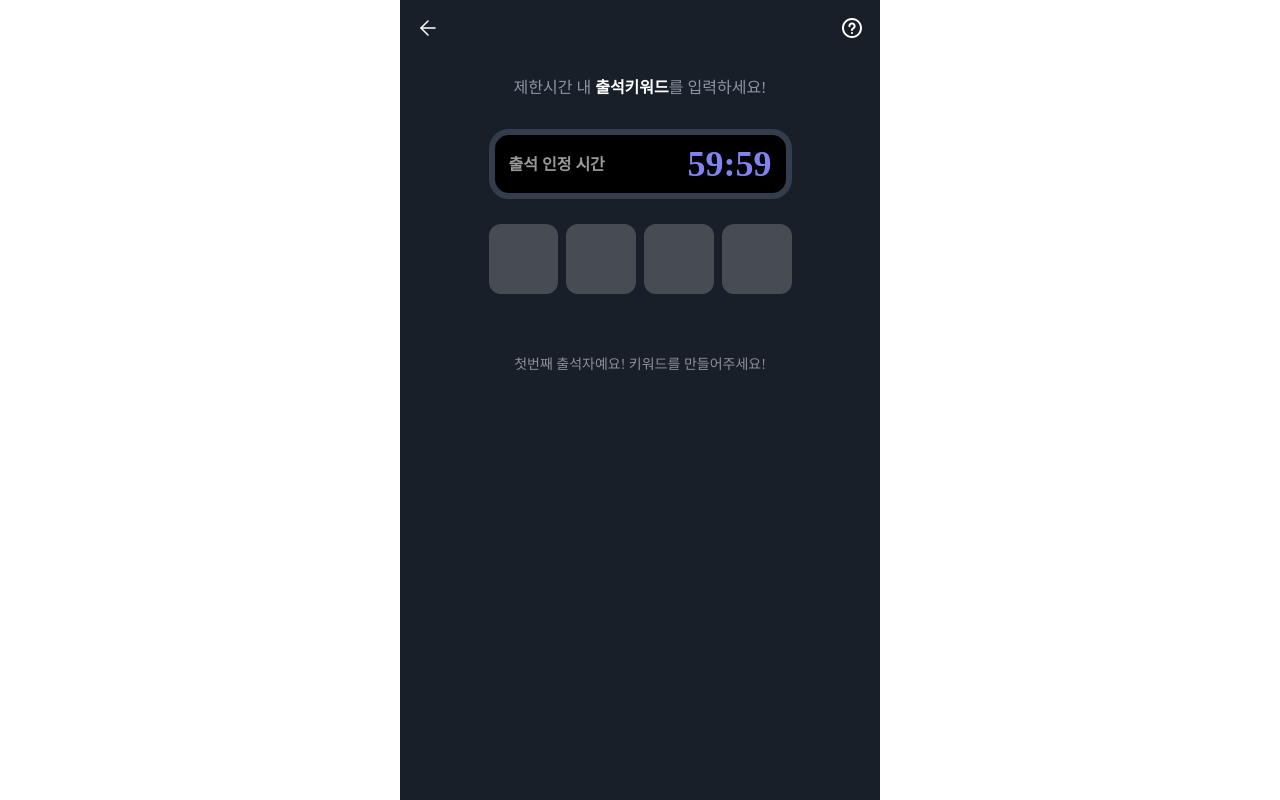
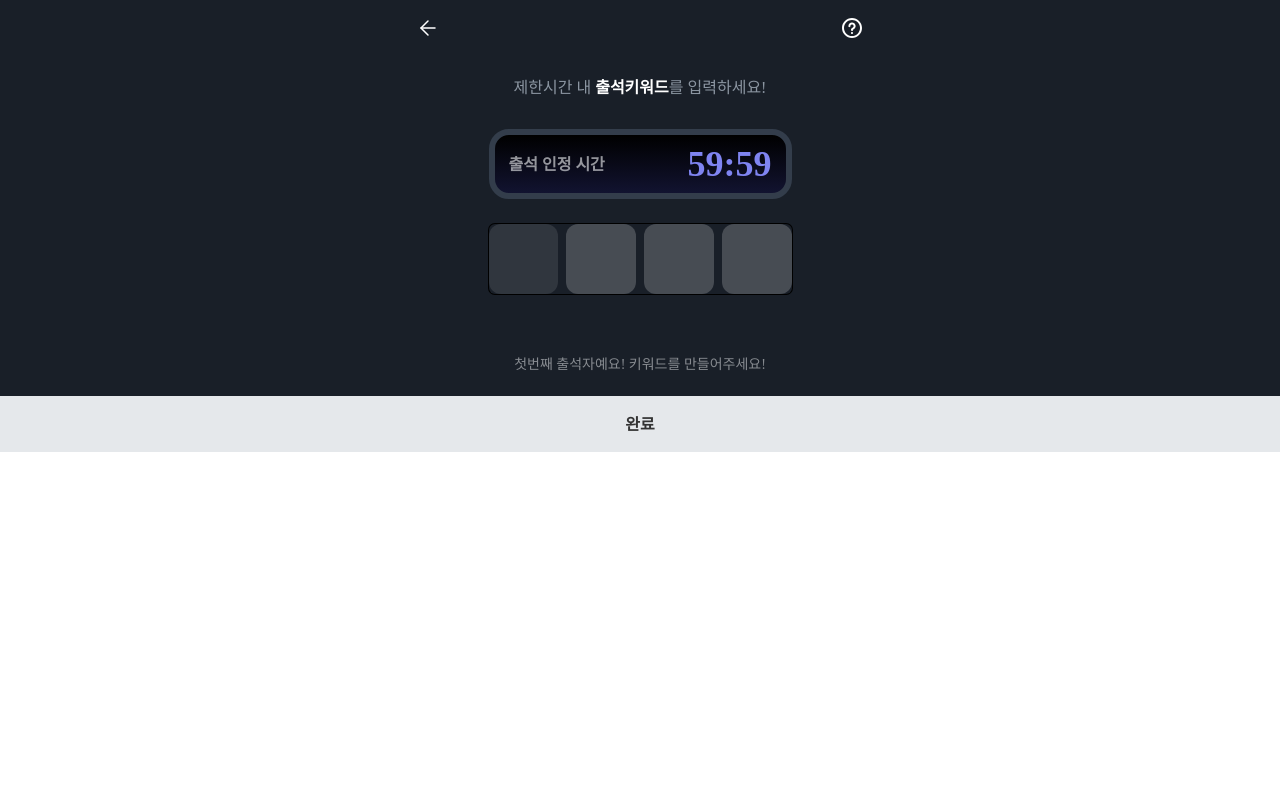
Before and after one commit to mash-up-kr/moit-web, a React (Vite) app: page /attendance in a window 1280 px wide. Built offline with nearby package versions, Linux system fonts and the light colour scheme; a web font is replaced by a local one; what emotion-normalize would draw is missing.

Commit message:
✨ feat: 출석 체크 화면 UI 생성

```diff
--- a/src/components/AttendanceInput.tsx
+++ b/src/components/AttendanceInput.tsx
@@ -1,10 +1,21 @@
-import { Input } from '@chakra-ui/react';
+import { ReactNode } from 'react';
+import {
+  Input as ChakraInput,
+  InputProps as ChakraInputProps,
+} from '@chakra-ui/react';
 import theme from '@styles/theme';
 
-const AttendanceInput = () => {
-  console.log('hit');
+interface AttendanceInputProps extends ChakraInputProps {
+  value: string;
+  bgColor: string;
+  displayInput?: ReactNode;
+}
+
+const AttendanceInput = ({ value, bgColor }: AttendanceInputProps) => {
   return (
-    <Input
+    <ChakraInput
+      value={value}
+      onChange={() => {}}
       w="100%"
       h="70px"
       bg="blue.500"
@@ -15,7 +26,7 @@ const AttendanceInput = () => {
       fontFamily={'body'}
       fontWeight={'700'}
       lineHeight={'32px'}
-      backgroundColor={'#FFFFFF33'}
+      backgroundColor={bgColor}
       border="hidden"
       borderRadius={'12px'}
     />
--- a/src/components/Text.tsx
+++ b/src/components/Text.tsx
@@ -8,6 +8,7 @@ import theme, { FontKeyType, PalleteValueType, fonts } from '@styles/theme';
 interface TextProps extends ChakraTextProps {
   type: FontKeyType;
   color?: PalleteValueType;
+  opacity?: string;
 }
 
 const Text = ({
@@ -15,6 +16,7 @@ const Text = ({
   children,
   display = 'block',
   color = theme.colors.text.general,
+  opacity = '1',
   ...restProps
 }: PropsWithChildren<TextProps>) => {
   return (
@@ -22,6 +24,7 @@ const Text = ({
       display={display}
       color={color}
       css={fonts[type]}
+      opacity={opacity}
       {...restProps}
     >
       {children}
--- a/src/screens/AttendanceKeyword.tsx
+++ b/src/screens/AttendanceKeyword.tsx
@@ -1,4 +1,5 @@
-import { Container, Flex, Grid } from '@chakra-ui/react';
+import { useEffect, useRef, useState } from 'react';
+import { Box, Button, Container, Flex, Grid, Input } from '@chakra-ui/react';
 import theme from '@styles/theme';
 import AttendanceInput from '@components/AttendanceInput';
 import ScreenHeader from '@components/ScreenHeader';
@@ -6,10 +7,51 @@ import SvgIcon from '@components/SvgIcon';
 import Text from '@components/Text';
 
 const AttendanceKeyword = () => {
-  console.log('hit');
+  const [answer, setAnswer] = useState('');
+  const [answerList, setAnswerList] = useState(['', '', '', '']);
+
+  const inputRef = useRef<HTMLInputElement | null>(null);
+
+  useEffect(() => {
+    if (inputRef.current) {
+      inputRef.current.focus();
+    }
+  }, []);
+
+  useEffect(() => {
+    setAnswerList([
+      answer.substring(0, 1),
+      answer.substring(1, 2),
+      answer.substring(2, 3),
+      answer.substring(3, 4),
+    ]);
+  }, [answer]);
+
+  const handleAnswer = (value: string) => {
+    if (value !== '') {
+      setAnswer(value);
+    }
+  };
+
+  const handleKeyDown = (e: React.KeyboardEvent<HTMLInputElement>) => {
+    if (e.key == 'Backspace') {
+      setAnswer('');
+    }
+  };
+
+  const handleBgColor = (index: number) => {
+    if (index === 0) return '#FFFFFF1A';
+    return answer.length > index ? '#FFFFFF1A' : '#FFFFFF33';
+  };
+
+  const disabled = answer.length !== 4;
+
+  console.log(answer.length);
+
   return (
     <>
-      <Container bgColor={theme.colors.background.black} height={'100vh'}>
+      <Box bgColor={theme.colors.background.black}>
+        <Container>
           <ScreenHeader
             title={''}
             leftIcon={
@@ -37,35 +79,83 @@ const AttendanceKeyword = () => {
               p={'4px 14px'}
               justifyContent={'space-between'}
               alignItems={'center'}
-            style={{
-              background:
-                'linear-gradient(0deg, black 0%, black 100%), linear-gradient(360deg, rgba(88, 95, 240, 0.20) 0%, rgba(88, 95, 240, 0) 100%)',
-            }}
+              bg="linear-gradient(0deg, rgba(88, 95, 240, 0.20) 0%, rgba(88, 95, 240, 0.00) 100%), #000"
             >
-            <Text type="h6" style={{ color: 'rgba(255, 255, 255, 0.60)' }}>
+              <Text type="h6" color={theme.palette.gray100} opacity="0.6">
                 출석 인정 시간
               </Text>
               <Text type={'h1'} color={theme.palette.blue500}>
                 59:59
               </Text>
             </Flex>
+            <Box>
+              <Input
+                position={'absolute'}
+                onChange={(e) => handleAnswer(e.target.value)}
+                w={'303px'}
+                bg={'transparent'}
+                border={'none'}
+                fontSize={'32px'}
+                fontWeight={'700'}
+                letterSpacing={'51px'}
+                h={'70px'}
+                p={'0px 19px'}
+                outline={'none'}
+                focusBorderColor="none"
+                textDecorationLine={'none'}
+                textDecor={'none'}
+                cursor={'none'}
+                textDecoration={'none'}
+                color={'rgba(0, 0, 0, 0)'}
+                style={{ caretColor: 'transparent' }}
+                mt={'25px'}
+                zIndex={'30'}
+                maxLength={4}
+                onKeyDown={handleKeyDown}
+                ref={inputRef}
+              ></Input>
               <Grid
                 w={'303px'}
                 templateColumns="repeat(4, 1fr)"
                 gap={'8px'}
                 mt={'25px'}
-            mb={'60px'}
+                position={'relative'}
               >
-            <AttendanceInput />
-            <AttendanceInput />
-            <AttendanceInput />
-            <AttendanceInput />
+                {answerList.map((ans, idx) => (
+                  <AttendanceInput
+                    key={idx}
+                    value={ans}
+                    bgColor={handleBgColor(idx)}
+                  />
+                ))}
               </Grid>
-          <Text type="p3" color={'rgba(255, 255, 255, 0.50)'}>
+            </Box>
+            <Text
+              type="p3"
+              color={theme.palette.gray100}
+              opacity="0.5"
+              mt={'60px'}
+            >
               첫번째 출석자예요! 키워드를 만들어주세요!
             </Text>
           </Container>
         </Container>
+        <Button
+          w={'100%'}
+          h={'56px'}
+          fontSize={'16px'}
+          fontWeight={'600'}
+          lineHeight={'23px'}
+          mt={theme.space.md}
+          color={disabled ? theme.palette.gray700 : theme.colors.text.white}
+          backgroundColor={
+            disabled ? theme.palette.gray200 : theme.colors.primary.default
+          }
+          borderRadius={'0'}
+        >
+          완료
+        </Button>
+      </Box>
     </>
   );
 };
```
Lines whose indentation alone changed are shown as unchanged.
